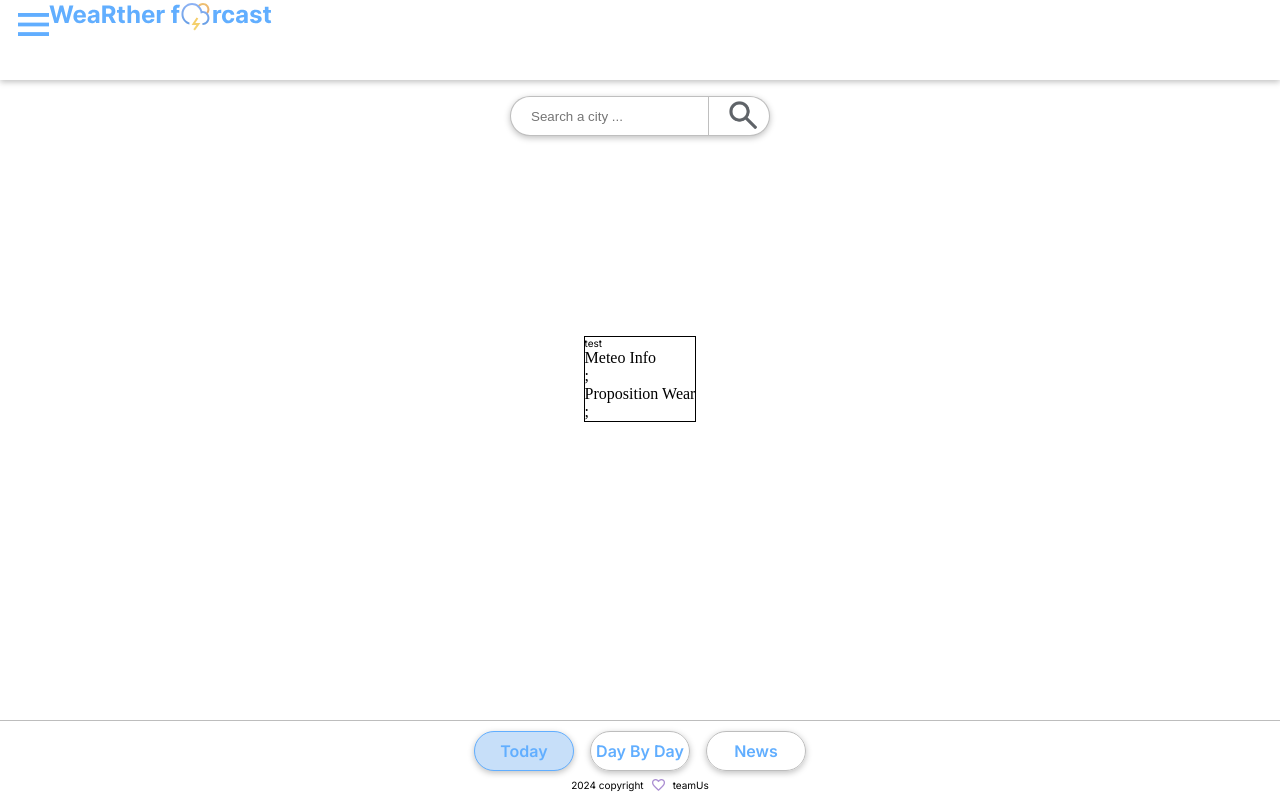
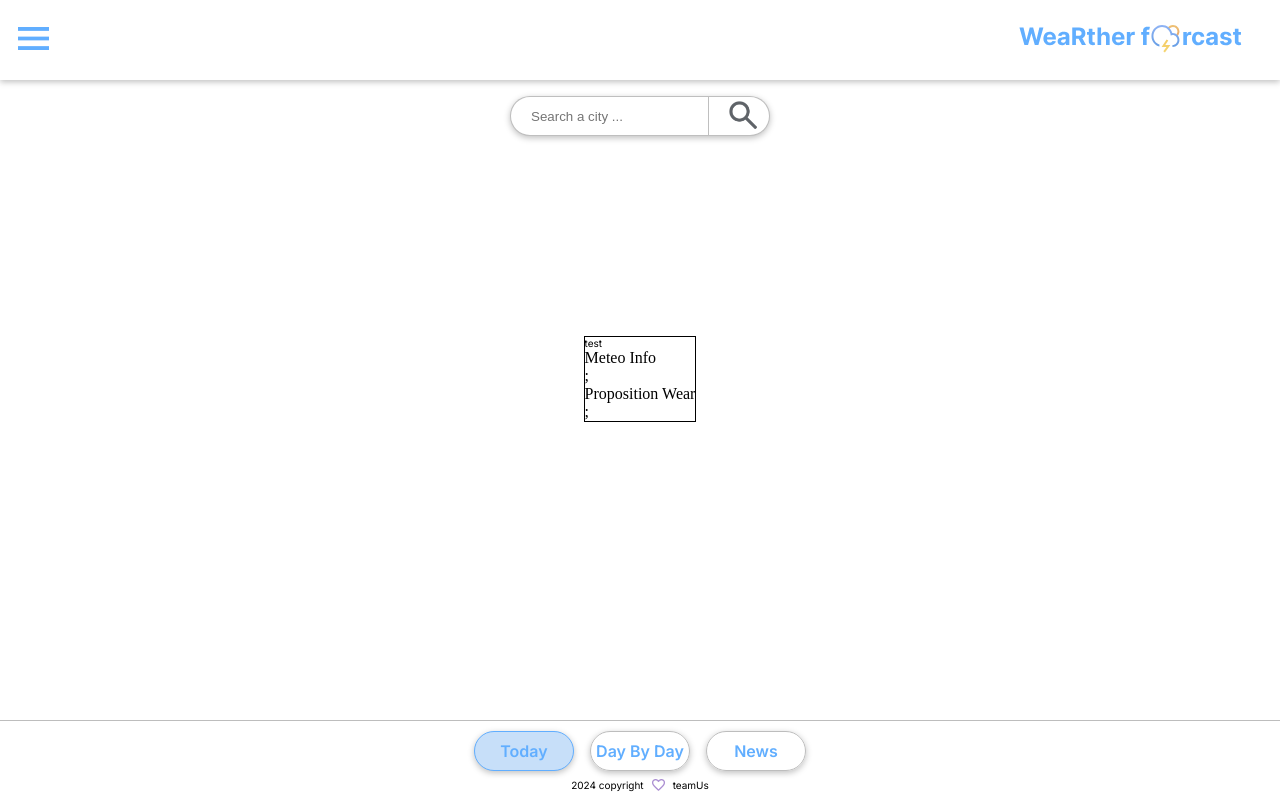
Before and after one commit to WildCodeSchool-2024-09/JS-Nantes-P2-WeartherForcast, a React (Vite) app in the folder client/: page / in a window 1280 px wide. Built offline with nearby package versions, Linux system fonts and the light colour scheme; no server answers.

Commit message:
className nav-bar in kebab-case

```diff
--- a/client/src/style/header.css
+++ b/client/src/style/header.css
@@ -8,7 +8,7 @@ header {
   position: relative;
 }
 
-.navBar {
+.nav-bar {
   width: 100%;
   display: flex;
   justify-content: space-between;
```
